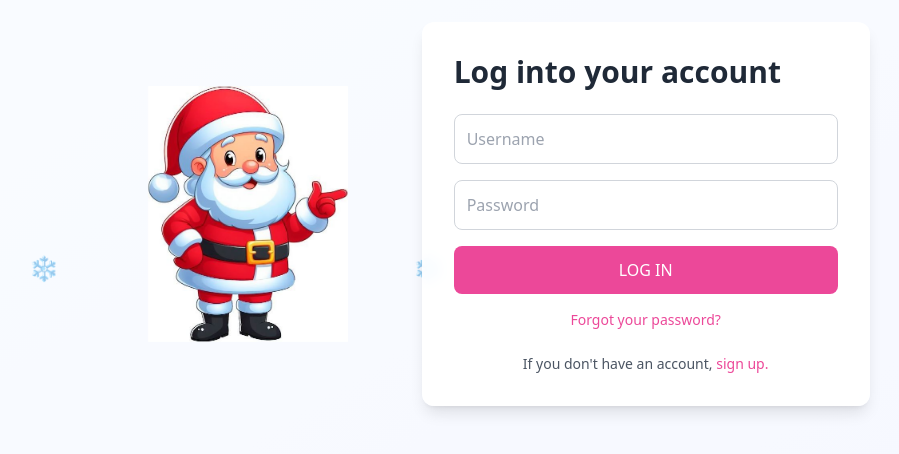
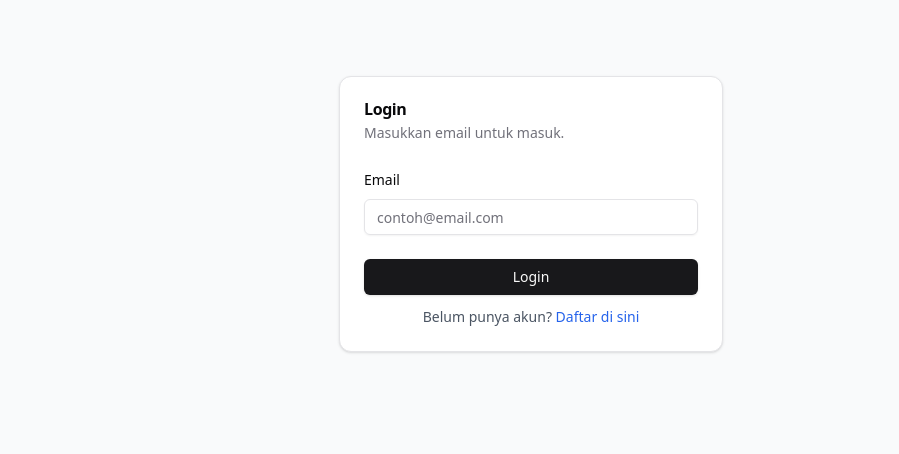
Before and after one commit to KesyaUADUniversity/tekweb_finalproject_produckstore_untitled, a React (Vite) app: page /login in a window 1280 px wide. Shown: the part 186-640 px from the top of the page, without its empty margins (109-1008 px from the left). Built offline with nearby package versions, Linux system fonts and the light colour scheme.

Commit message:
feat: selesaikan apa bagian kalian dan tampilan yang kurang sempurna

```diff
--- a/src/hooks/useProducts.js
+++ b/src/hooks/useProducts.js
@@ -1,7 +1,7 @@
 // src/hooks/useProducts.js
 import { useState, useEffect, useCallback } from "react";
 
-// Ganti dengan endpoint milikmu
+
 const API_URL = "https://695e732d2556fd22f6787ecb.mockapi.io/api/v1/products";
 
 export const useProducts = () => {
@@ -33,7 +33,7 @@ export const useProducts = () => {
         body: JSON.stringify(newProduct),
       });
       if (!res.ok) throw new Error("Gagal menambah produk");
-      fetchProducts(); // ✅ Auto-refresh
+      fetchProducts();
     } catch (err) {
       alert("Gagal menambah produk: " + err.message);
     }
@@ -46,7 +46,7 @@ export const useProducts = () => {
         method: "DELETE",
       });
       if (!res.ok) throw new Error("Gagal menghapus produk");
-      fetchProducts(); // ✅ Auto-refresh
+      fetchProducts();
     } catch (err) {
       alert("Gagal menghapus produk: " + err.message);
     }
--- a/src/pages/LoginPage.jsx
+++ b/src/pages/LoginPage.jsx
@@ -1,17 +1,13 @@
 // src/pages/LoginPage.jsx
 import { useState } from "react";
-import { Link, useNavigate } from "react-router-dom";
-
-// Daftar user valid
-const VALID_USERS = [
-  { username: "admin", password: "admin123" },
-  { username: "kesya", password: "kesya123" },
-  { username: "wulan", password: "wulan123" }
-];
+import { useNavigate, Link } from "react-router-dom";
+import { Card, CardHeader, CardTitle, CardDescription, CardContent, CardFooter } from "@/components/ui/card";
+import { Input } from "@/components/ui/input";
+import { Button } from "@/components/ui/button";
+import { Label } from "@/components/ui/label";
 
 export default function LoginPage({ onLogin }) {
-  const [username, setUsername] = useState("");
-  const [password, setPassword] = useState("");
+  const [email, setEmail] = useState("");
   const [error, setError] = useState("");
   const navigate = useNavigate();
 
@@ -19,112 +15,56 @@ export default function LoginPage({ onLogin }) {
     e.preventDefault();
     setError("");
 
-    const user = VALID_USERS.find(
-      u => u.username === username && u.password === password
-    );
+    if (!email.trim()) {
+      setError("Email tidak boleh kosong");
+      return;
+    }
 
-    if (user) {
-      onLogin({ id: Date.now(), username: user.username });
-      navigate("/");
-    } else {
-      setError("Username atau password salah!");
+    const emailRegex = /^[^\s@]+@[^\s@]+\.[^\s@]+$/;
+    if (!emailRegex.test(email)) {
+      setError("Masukkan email yang valid");
+      return;
     }
+
+    onLogin(email);
+    navigate("/");
   };
 
   return (
-    <div className="min-h-screen flex items-center justify-center bg-gradient-to-br from-blue-50 to-indigo-100 relative overflow-hidden">
-      {/* Background Blur */}
-      <div className="absolute inset-0 bg-white opacity-70"></div>
-
-      {/* Salju jatuh — inline style */}
-      <div
-        className="absolute inset-0 pointer-events-none"
-        style={{
-          animation: 'snowflakes-fall 10s linear infinite',
-        }}
-      >
-        {Array.from({ length: 7 }).map((_, i) => (
-          <div
-            key={i}
-            className="absolute top-0 text-2xl"
-            style={{
-              left: `${10 + i * 10}%`,
-              animation: `snowflakes-fall 10s linear ${i}s infinite, snowflakes-shake 2s ease-in-out infinite`,
-            }}
-          >
-            ❄
-          </div>
-        ))}
-      </div>
-
-      <div className="flex items-center gap-8 max-w-4xl w-full px-6 z-10">
-        {/* Gambar Santa */}
-        <div className="w-1/3 flex justify-center">
-          <img
-            src="/images/santaclaus.jpg"
-            alt="Santa Claus"
-            className="w-full max-w-[200px] h-auto object-contain"
-          />
-        </div>
-
-        {/* Card Login */}
-        <div className="w-2/3 max-w-md p-8 rounded-xl shadow-lg bg-white/90 backdrop-blur-sm">
-          <h1 className="text-3xl font-bold text-gray-800 mb-6">Log into your account</h1>
-
-          {error && (
-            <div className="mb-4 p-2 bg-red-100 text-red-700 rounded">
-              {error}
+    <div className="flex items-center justify-center min-h-screen bg-gray-50 p-4">
+      <Card className="w-full max-w-sm">
+        <CardHeader>
+          <CardTitle>Login</CardTitle>
+          <CardDescription>Masukkan email untuk masuk.</CardDescription>
+        </CardHeader>
+        <form onSubmit={handleSubmit}>
+          <CardContent className="space-y-4">
+            <div className="space-y-2">
+              <Label htmlFor="email">Email</Label>
+              <Input
+                id="email"
+                type="email"
+                placeholder="contoh@email.com"
+                value={email}
+                onChange={(e) => setEmail(e.target.value)}
+                className={error ? "border-red-500" : ""}
+              />
+              {error && <p className="text-sm text-red-600">{error}</p>}
             </div>
-          )}
-
-          <form onSubmit={handleSubmit}>
-            <input
-              type="text"
-              placeholder="Username"
-              value={username}
-              onChange={(e) => setUsername(e.target.value)}
-              className="w-full p-3 mb-4 border border-gray-300 rounded-lg focus:outline-none focus:ring-2 focus:ring-pink-500"
-            />
-
-            <input
-              type="password"
-              placeholder="Password"
-              value={password}
-              onChange={(e) => setPassword(e.target.value)}
-              className="w-full p-3 mb-4 border border-gray-300 rounded-lg focus:outline-none focus:ring-2 focus:ring-pink-500"
-            />
-
-            <button
-              type="submit"
-              className="w-full py-3 bg-pink-500 text-white text-center rounded-lg hover:bg-pink-600 transition"
-            >
-              LOG IN
-            </button>
-          </form>
-
-          <div className="mt-4 text-center text-sm text-gray-600">
-            <a href="#" className="text-pink-500 hover:underline">Forgot your password?</a>
-          </div>
-
-          <div className="mt-6 text-center text-sm text-gray-600">
-            If you don't have an account, <Link to="/register" className="text-pink-500 hover:underline">sign up.</Link>
-          </div>
-        </div>
-      </div>
-
-      {/* CSS Animasi Salju — inline di global style */}
-      <style>
-        {`
-        @keyframes snowflakes-fall {
-          to { transform: translateY(100vh); }
-        }
-        @keyframes snowflakes-shake {
-          0%, 100% { transform: translateX(0); }
-          25% { transform: translateX(-10px); }
-          75% { transform: translateX(10px); }
-        }
-        `}
-      </style>
+          </CardContent>
+          <CardFooter className="flex flex-col gap-3">
+            <Button type="submit" className="w-full">
+              Login
+            </Button>
+            <p className="text-sm text-center text-gray-600">
+              Belum punya akun?{" "}
+              <Link to="/register" className="text-blue-600 hover:underline font-medium">
+                Daftar di sini
+              </Link>
+            </p>
+          </CardFooter>
+        </form>
+      </Card>
     </div>
   );
 }
--- a/src/pages/RegisterPage.jsx
+++ b/src/pages/RegisterPage.jsx
@@ -1,45 +1,52 @@
 // src/pages/RegisterPage.jsx
-import { Link } from "react-router-dom";
+import { useState } from "react";
+import { useNavigate,Link } from "react-router-dom";
+import { Card, CardHeader, CardTitle, CardDescription, CardContent, CardFooter } from "@/components/ui/card";
+import { Input } from "@/components/ui/input";
+import { Button } from "@/components/ui/button";
+import { Label } from "@/components/ui/label";
 
-export default function RegisterPage() {
+export default function RegisterPage({ onRegister }) {
+  const [email, setEmail] = useState("");
+  const navigate = useNavigate();
+
+  const handleSubmit = (e) => {
+    e.preventDefault();
+    if (email.trim()) {
+
+      onRegister(email);
+      navigate("/");
+    }
+  };
+
   return (
-    <div className="min-h-screen flex items-center justify-center bg-gradient-to-br from-blue-50 to-indigo-100">
-      {/* Background Blur */}
-      <div className="absolute inset-0 bg-white opacity-70"></div>
-
-      {/* Card Register */}
-      <div className="relative z-10 w-full max-w-md p-8 rounded-xl shadow-lg bg-white/90 backdrop-blur-sm">
-        <h1 className="text-3xl font-bold text-gray-800 mb-6">Create your account</h1>
-
-        <input
-          type="text"
-          placeholder="Full Name"
-          className="w-full p-3 mb-4 border border-gray-300 rounded-lg focus:outline-none focus:ring-2 focus:ring-pink-500"
-        />
-
-        <input
-          type="email"
-          placeholder="Email"
-          className="w-full p-3 mb-4 border border-gray-300 rounded-lg focus:outline-none focus:ring-2 focus:ring-pink-500"
-        />
-
-        <input
-          type="password"
-          placeholder="Password"
-          className="w-full p-3 mb-4 border border-gray-300 rounded-lg focus:outline-none focus:ring-2 focus:ring-pink-500"
-        />
-
-        <button
-          onClick={() => alert("Account created!")}
-          className="block w-full py-3 bg-pink-500 text-white text-center rounded-lg hover:bg-pink-600 transition"
-        >
-          SIGN UP
-        </button>
-
-        <div className="mt-6 text-center text-sm text-gray-600">
-          Already have an account? <Link to="/login" className="text-pink-500 hover:underline">Log in.</Link>
-        </div>
-      </div>
+    <div className="flex items-center justify-center min-h-screen bg-gray-50 p-4">
+      <Card className="w-full max-w-sm">
+        <CardHeader>
+          <CardTitle className="text-2xl">Daftar</CardTitle>
+          <CardDescription>Buat akun baru dengan email.</CardDescription>
+        </CardHeader>
+        <form onSubmit={handleSubmit}>
+          <CardContent className="space-y-4">
+            <div className="space-y-2">
+              <Label htmlFor="email">Email</Label>
+              <Input
+                id="email"
+                type="email"
+                placeholder="contoh@email.com"
+                value={email}
+                onChange={(e) => setEmail(e.target.value)}
+                required
+              />
+            </div>
+          </CardContent>
+          <CardFooter>
+            <Button type="submit" className="w-full">
+              Daftar
+            </Button>
+          </CardFooter>
+        </form>
+      </Card>
     </div>
   );
 }
```
